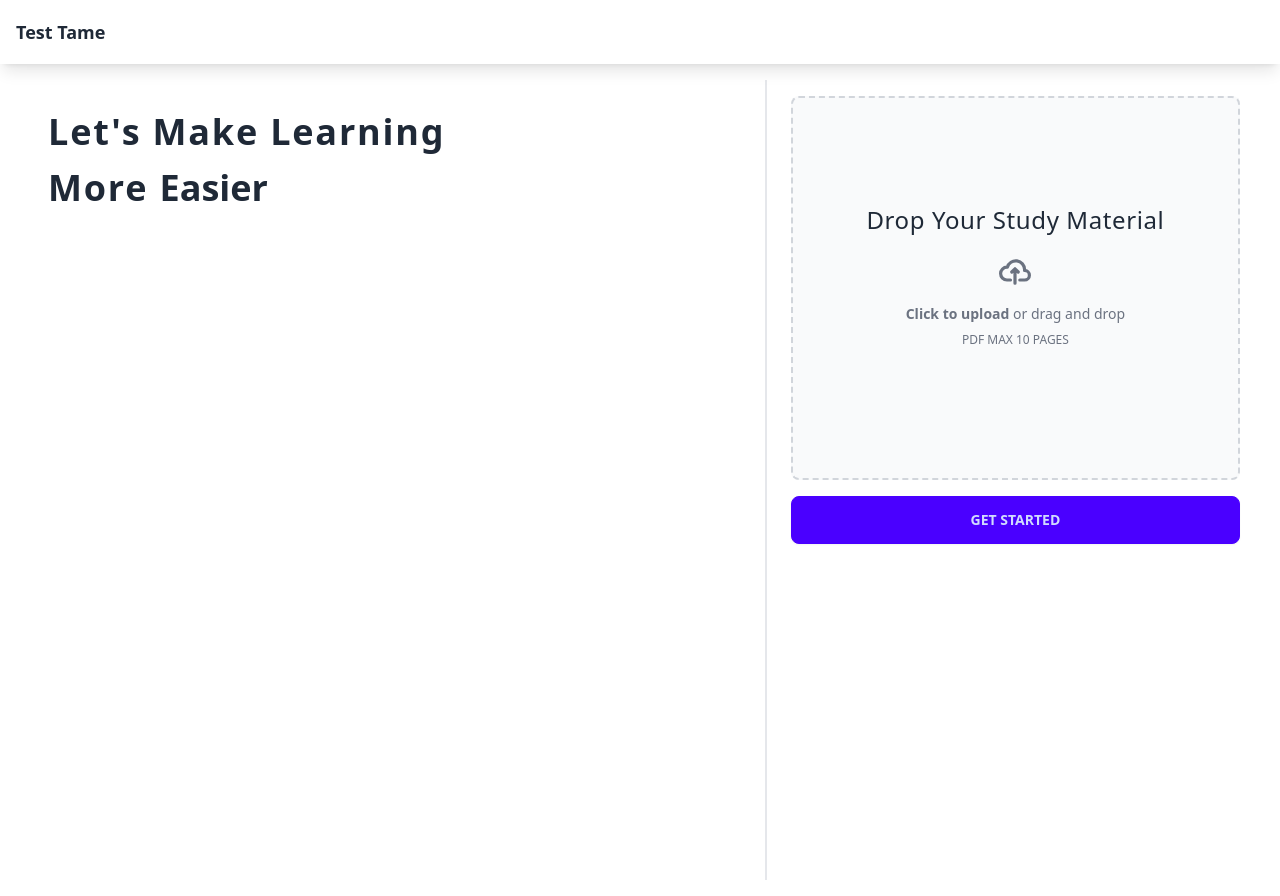
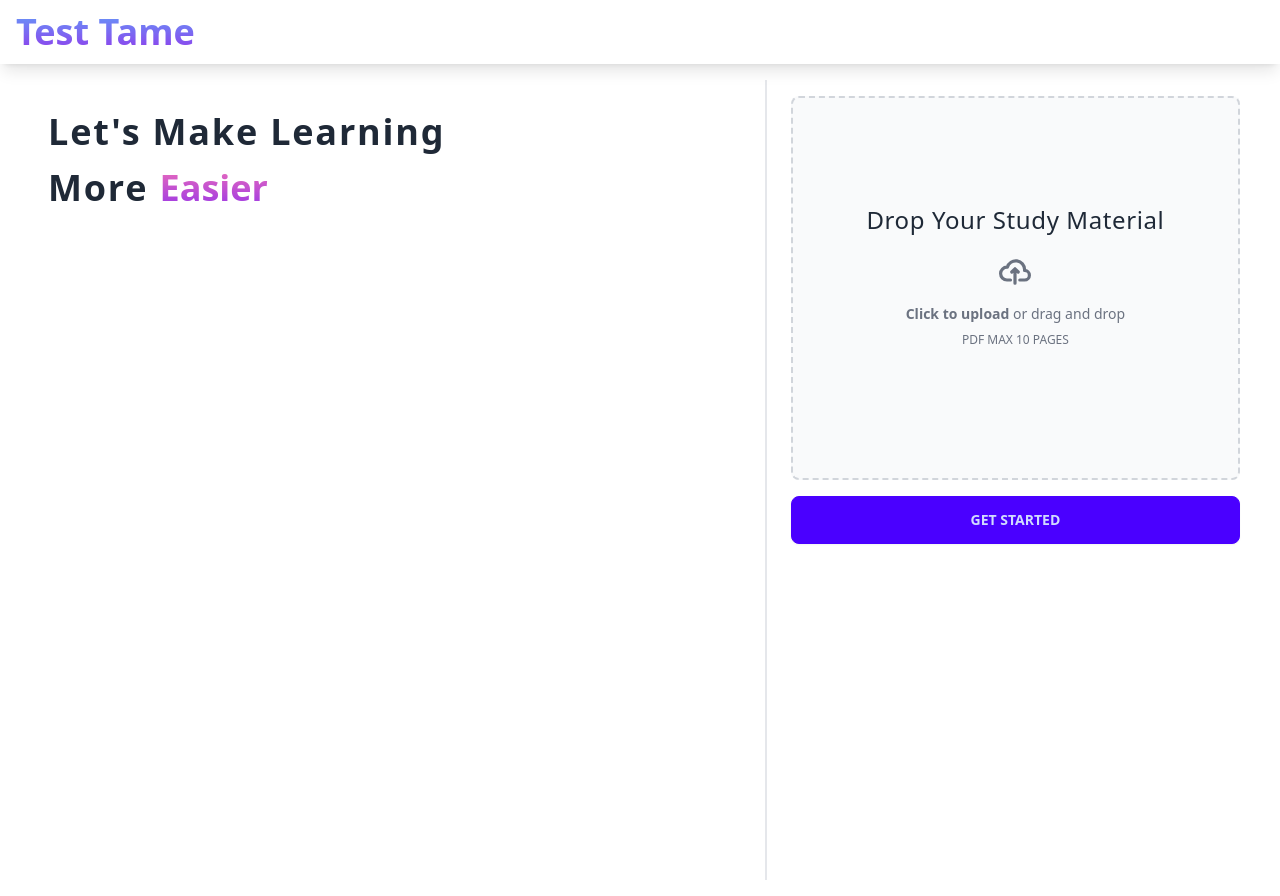
Before and after one commit to Aashray446/Code_Crafter_Frontend, a React (Vite) app: page / in a window 1280 px wide. Built offline with nearby package versions, Linux system fonts and the light colour scheme.

Commit message:
New: Gradient COlours

```diff
--- a/package.json
+++ b/package.json
@@ -10,6 +10,7 @@
     "preview": "vite preview"
   },
   "dependencies": {
+    "autoprefixer": "^10.4.19",
     "react": "^18.2.0",
     "react-dom": "^18.2.0",
     "react-router-dom": "^6.22.3"
@@ -23,6 +24,7 @@
     "eslint-plugin-react": "^7.34.1",
     "eslint-plugin-react-hooks": "^4.6.0",
     "eslint-plugin-react-refresh": "^0.4.6",
+    "tailwindcss": "^3.4.3",
     "vite": "^5.2.0"
   }
 }
--- a/src/component/hero.jsx
+++ b/src/component/hero.jsx
@@ -17,7 +17,7 @@ const Hero = () => {
             <h1 className="text-4xl font-bold mb-4 tracking-wider">Let's Make Learning</h1>
             <p className="text-lg mb-4">
                 <span className="text-4xl font-bold mb-4 tracking-wider">More </span>
-                <span className="text-4xl font-bold mb-4">{words[currentWordIndex]}</span>
+                <span className="text-4xl font-bold mb-4 text-transparent bg-clip-text bg-gradient-to-b from-pink-400 to-purple-600 ">{words[currentWordIndex]}</span>
 
             </p>
         </div>
--- a/src/component/navbar.jsx
+++ b/src/component/navbar.jsx
@@ -4,12 +4,11 @@ const Navbar = () => {
     return (
         <nav className="bg-white shadow-lg sticky top-0 w-full">
             <div className="max-w-7xl mx-auto px-4">
-                <div className="flex justify-between items-center h-16">
+                <div className="flex justify-between items-center h-16 w-full">
                     {/* Logo */}
                     <div className="flex-shrink-0">
-                        <span className="text-lg font-bold text-gray-800">Test Tame</span>
+                        <span className="text-4xl font-bold text-transparent bg-clip-text bg-gradient-to-b from-blue-400 to-purple-600">Test Tame</span>
                     </div>
-
 
                 </div>
             </div>
```
Also changed, not shown: src/index.css (line endings or trailing spaces), 1 other file (tests, documents, lock files or other folders).
